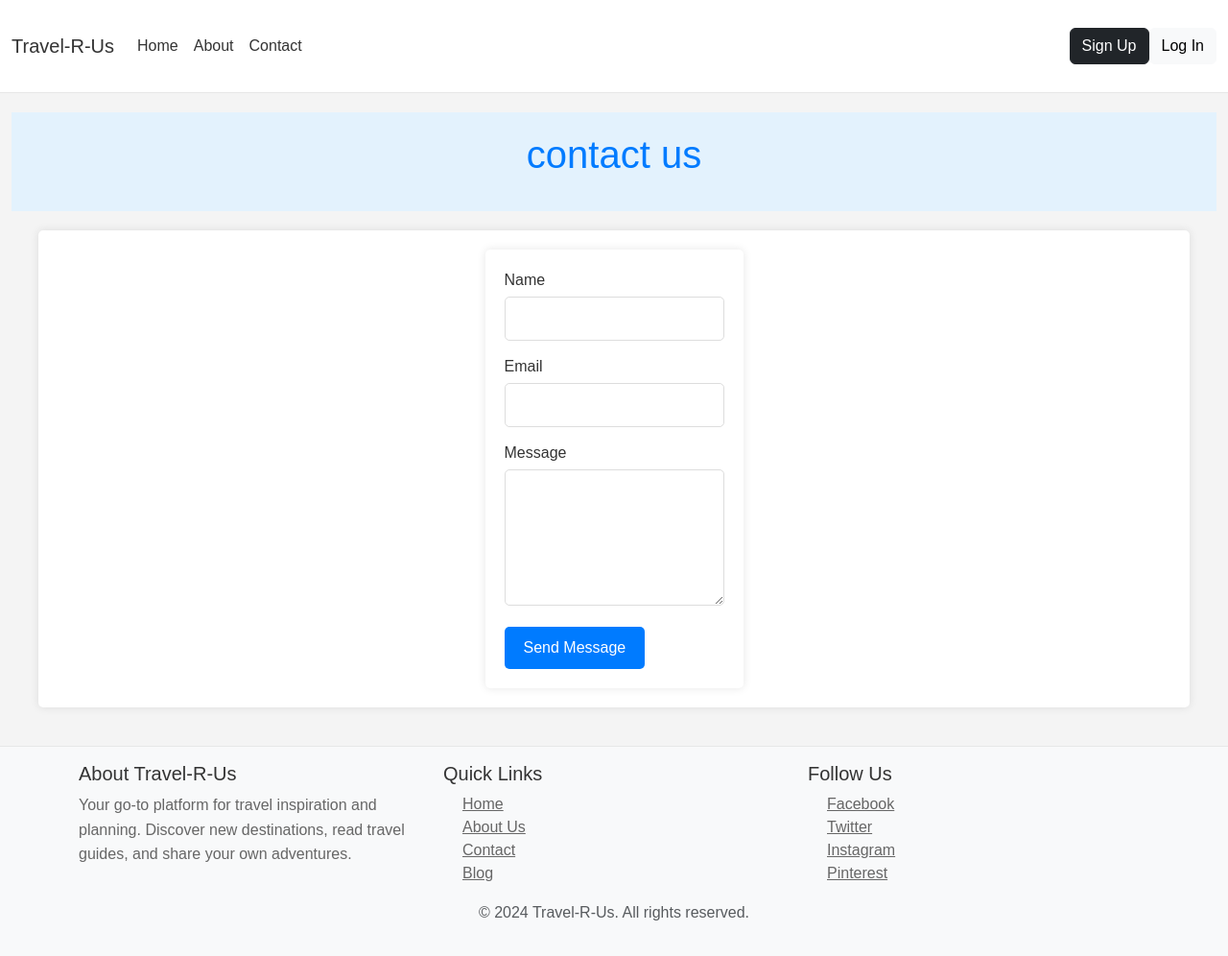
After one commit to Tappy858/FSDI-FINAL-Travel, a Django app: page /contact/ in a window 1280 px wide. The commit adds this page. Shown: the whole page at 96% size. Run offline with Django 5.2, Linux system fonts and the light colour scheme; some libraries are stand-ins or nearby versions.

Commit message:
2nd-update

```diff
--- a/blog/urls.py
+++ b/blog/urls.py
@@ -5,6 +5,7 @@ from django.conf import settings
 
 urlpatterns = [
     path('', home, name="home"),
-    path('about', about, name="about"),
+    path('about/', about, name="about"),
+    path('contact/', contact_view, name='contact'),
     path('projects/', projects_view, name="projects" ),
 ] + static(settings.MEDIA_URL, document_root=settings.MEDIA_ROOT)
--- a/blog/views.py
+++ b/blog/views.py
@@ -1,4 +1,7 @@
-from django.shortcuts import render
+from django.shortcuts import render, redirect
+from django.core.mail import send_mail
+from django.conf import settings
+from django.contrib import messages
 from .models import *
 
 # Create your views here.
@@ -11,3 +14,23 @@ def about(request):
 
 def projects_view(request):
     return render(request, 'blog/travel.html')
+
+def contact_view(request):
+    if request.method == 'POST':
+        name = request.POST.get('name')
+        email = request.POST.get('email')
+        message = request.POST.get('message')
+
+        # You can customize the email content and settings as needed
+        send_mail(
+            f"Contact Form Submission from {name}",
+            message,
+            email,
+            [settings.DEFAULT_FROM_EMAIL],
+            fail_silently=False,
+        )
+
+        messages.success(request, 'Thank you for your message. We will get back to you shortly.')
+        return redirect('home')
+
+    return render(request, 'blog/contact.html')
--- /dev/null
+++ b/static/css/about.css
@@ -0,0 +1,76 @@
+/* static/css/styles.css */
+
+body {
+    font-family: Arial, sans-serif;
+    background-color: #f4f4f4;
+    color: #333;
+    margin: 0;
+    padding: 0;
+}
+
+.about {
+    text-align: center;
+    padding: 20px;
+    background-color: #e3f2fd; /* Softer background color */
+    color: #007bff; /* Matching the color scheme */
+    margin-bottom: 20px;
+}
+
+.wrapper {
+    display: flex;
+    flex-wrap: wrap;
+    max-width: 1200px;
+    margin: 20px auto;
+    padding: 20px;
+    background-color: white;
+    box-shadow: 0 0 10px rgba(0, 0, 0, 0.1);
+    border-radius: 5px;
+}
+
+.about-text, .about-image-container {
+    flex: 1 1 100%;
+    padding: 10px;
+}
+
+.about-text {
+    order: 2;
+}
+
+.about-image-container {
+    order: 1;
+    display: flex;
+    justify-content: center;
+    align-items: center;
+}
+
+img.about-image {
+    max-width: 100%;
+    height: auto;
+    border-radius: 10px;
+}
+
+h1, h2 {
+    margin-bottom: 15px;
+}
+
+p {
+    line-height: 1.6;
+}
+
+ul {
+    list-style-type: disc;
+    margin-left: 20px;
+}
+
+/* Media Queries for Responsive Design */
+@media(min-width: 768px) {
+    .about-text, .about-image-container {
+        flex: 1;
+    }
+    .about-text {
+        order: 1;
+    }
+    .about-image-container {
+        order: 2;
+    }
+}
--- /dev/null
+++ b/static/css/contact.css
@@ -0,0 +1,51 @@
+
+.contact {
+    text-align: center;
+    padding: 20px;
+    background-color: #e3f2fd; /* Softer background color */
+    color: #007bff; /* Matching the color scheme */
+    margin-bottom: 20px;
+}
+
+.contact-form {
+    max-width: 600px;
+    margin: 0 auto;
+    padding: 20px;
+    background-color: white;
+    box-shadow: 0 0 10px rgba(0, 0, 0, 0.1);
+    border-radius: 5px;
+}
+
+.form-group {
+    margin-bottom: 15px;
+}
+
+.form-group label {
+    display: block;
+    margin-bottom: 5px;
+}
+
+.form-group input, .form-group textarea {
+    width: 100%;
+    padding: 10px;
+    border: 1px solid #ddd;
+    border-radius: 5px;
+}
+
+.form-group input:focus, .form-group textarea:focus {
+    border-color: #007bff;
+}
+
+button[type="submit"] {
+    background-color: #007bff;
+    color: white;
+    padding: 10px 20px;
+    border: none;
+    border-radius: 5px;
+    cursor: pointer;
+    font-size: 16px;
+}
+
+button[type="submit"]:hover {
+    background-color: #0056b3;
+}
--- a/templates/base.html
+++ b/templates/base.html
@@ -9,6 +9,8 @@
     <link href="https://cdnjs.cloudflare.com/ajax/libs/bootstrap/5.3.3/css/bootstrap.min.css" rel="stylesheet"
         crossorigin="anonymous">
     <link rel="stylesheet" href="{% static '/css/base.css' %}">
+    <link rel="stylesheet" href="{% static '/css/about.css' %}">
+    <link rel="stylesheet" href="{% static '/css/contact.css' %}">
     <link rel="stylesheet" href="{% static 'css/users.css' %}">
     <link rel="stylesheet" href="{% static 'css/sections.css' %}">
 </head>
--- /dev/null
+++ b/templates/blog/contact.html
@@ -0,0 +1,28 @@
+{% extends 'base.html' %}
+{% load static %}
+
+{% block title %}Contact Us{% endblock title %}
+
+{% block content %}
+<div class="contact">
+    <h1>contact us</h1>
+</div>
+<div class="wrapper">
+    <form class="contact-form" method="post" action="{% url 'contact' %}">
+        {% csrf_token %}
+        <div class="form-group">
+            <label for="name">Name</label>
+            <input type="text" id="name" name="name" required>
+        </div>
+        <div class="form-group">
+            <label for="email">Email</label>
+            <input type="email" id="email" name="email" required>
+        </div>
+        <div class="form-group">
+            <label for="message">Message</label>
+            <textarea id="message" name="message" rows="5" required></textarea>
+        </div>
+        <button type="submit">Send Message</button>
+    </form>
+</div>
+{% endblock content %}
--- a/templates/footer.html
+++ b/templates/footer.html
@@ -12,7 +12,7 @@
                 <ul class="list-unstyled">
                     <li><a href="{% url 'home' %}">Home</a></li>
                     <li><a href="{% url 'about' %}">About Us</a></li>
-                    <li><a href="#">Contact</a></li>
+                    <li><a href="{% url 'contact' %}">Contact</a></li>
                     <li><a href="#">Blog</a></li>
                 </ul>
             </div>
--- a/templates/navbar.html
+++ b/templates/navbar.html
@@ -11,8 +11,8 @@
         <div class="collapse navbar-collapse" id="navbarNavAltMarkup">
             <div class="navbar-nav">
                 <a class="nav-link" href="{% url 'home' %}">Home</a>
-                <a class="nav-link" href="{% url 'about' %}">About Us</a>
-                <a class="nav-link" href="#">Travel</a>
+                <a class="nav-link" href="{% url 'about' %}">About</a>
+                <a class="nav-link" href="{% url 'contact' %}">Contact</a>
                 {% if user.is_authenticated %}
                 <a class="nav-link" href="#">New Posts</a>
                 {% endif %}
```
Also changed, not shown: blog/forms.py (+18 -1 lines), templates/blog/about.html (+33 -3 lines), 1 other file.
